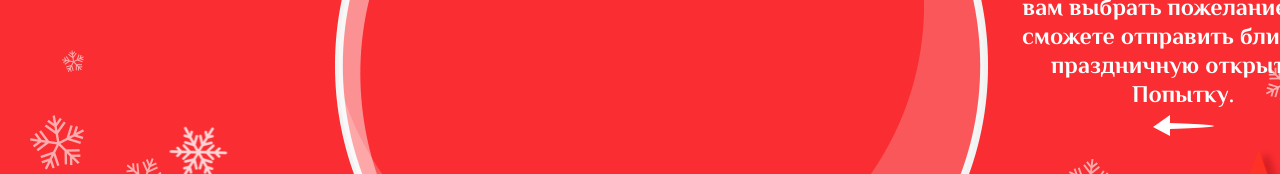
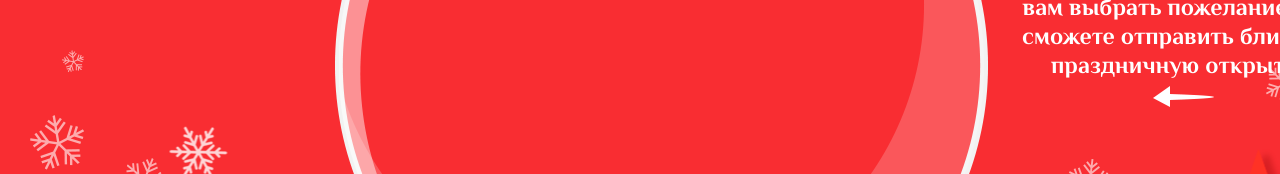
Before and after one commit to anton-heetch/Raffaello, a plain HTML site: page index.html in a window 1280 px wide. Shown: the part 626-800 px from the top of the page. Drawn offline with Linux system fonts and the light colour scheme.

Commit message:
Text correction

```diff
--- a/index.html
+++ b/index.html
@@ -115,7 +115,7 @@
             </div>
             <div class="content__item content__item--text">
                 <div class="content__item--txt">
-                    Новогодний шар поможет вам выбрать пожелание и вы сможете отправить близкому праздничную открытку. Попытку.
+                    Новогодний шар поможет вам выбрать пожелание и вы сможете отправить близкому праздничную открытку.
                     <div><img src="assets/images/ar-left.png" alt=""></div>
                 </div>
             </div>
@@ -132,7 +132,7 @@
         </div>
 
         <div class="content__trees"></div>
-        <div class="content__sf-front">снежинки жинки</div>
+        <div class="content__sf-front">снежинки</div>
 
 
 
```
